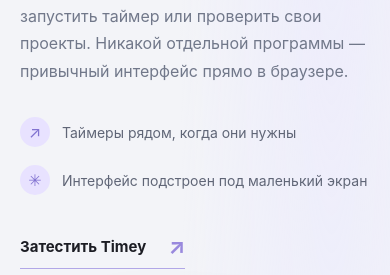
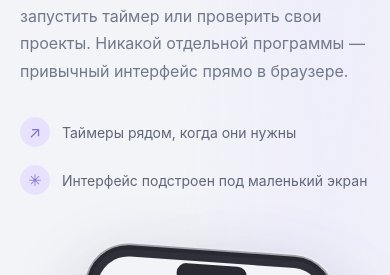
Before and after one commit to MarkKab/timey-landing, a plain HTML site: page index.html in a window 390 px wide. Shown: the part 4634-4909 px from the top of the page. Drawn offline with Linux system fonts and the light colour scheme.

Commit message:
Remove trial button from mobile showcase section

```diff
--- a/index.html
+++ b/index.html
@@ -425,7 +425,7 @@
     <h2 id="mobile-heading">Время не привязано <span>к рабочему столу.</span></h2>
     <p>Открой Timey с телефона, когда нужно запустить таймер или проверить свои проекты. Никакой отдельной программы — привычный интерфейс прямо в браузере.</p>
     <div class="mobile-points"><div><span class="mobile-point-symbol">↗</span> Таймеры рядом, когда они нужны</div><div><span class="mobile-point-symbol">✳</span> Интерфейс подстроен под маленький экран</div></div>
-    <a class="mobile-link" href="https://github.com/MarkKab/timey">Затестить Timey <span aria-hidden="true">↗</span></a>
+
   </div>
   <div class="mobile-art" aria-label="Демонстрация мобильного интерфейса Timey">
     <span class="mobile-art-glow mobile-art-glow-a" aria-hidden="true"></span><span class="mobile-art-glow mobile-art-glow-b" aria-hidden="true"></span>
```
